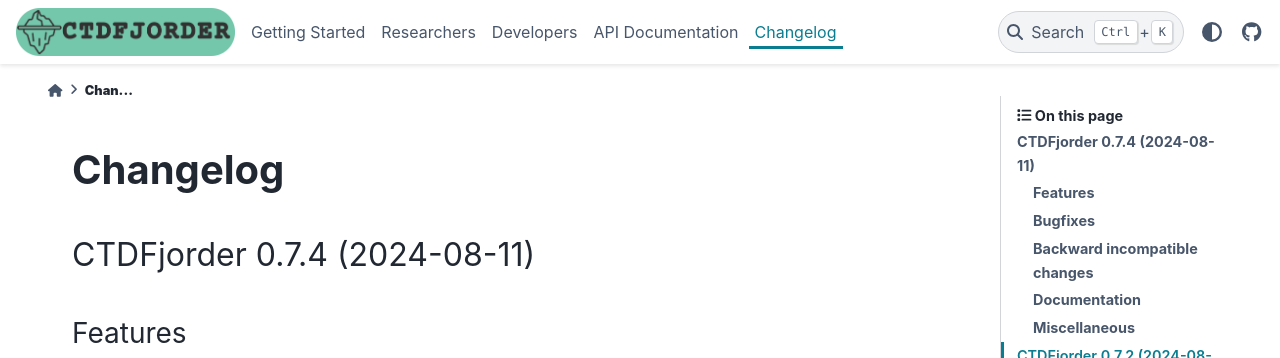
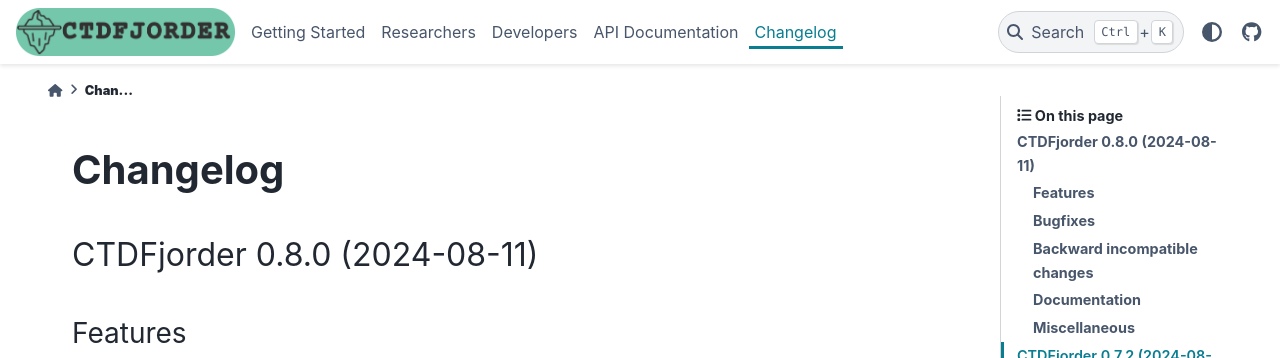
Before and after one commit to nikothomas/ctdfjorder, a Sphinx documentation site: the page built from docs/changelog.rst, in a window 1280 px wide and 1317 px high. Shown: the top 358 px of the window. Built offline with Sphinx 7.4.7 and the PyData theme 0.15.4, drawn with Linux system fonts in a browser that asks for light colours.

Commit message:
Fixing pypi publishing (#32)
* Fixing pypi publishing

* changed read the docs usage link

```diff
--- a/docs/changelog.rst
+++ b/docs/changelog.rst
@@ -5,7 +5,7 @@
 .. towncrier release notes start
 
 
-CTDFjorder 0.7.4 (2024-08-11)
+CTDFjorder 0.8.0 (2024-08-11)
 =============================
 
 Features
--- a/pyproject.toml
+++ b/pyproject.toml
@@ -5,7 +5,7 @@
 [tool.poetry]
 package-mode = true
 name = "ctdfjorder"
-version = "0.7.4"
+version = "0.8.0"
 description = "A package for processing and analyzing CTD data."
 homepage = "https://github.com/nikothomas/ctdfjorder"
 repository = "https://github.com/nikothomas/ctdfjorder"
@@ -75,7 +75,7 @@
 package = "ctdfjorder"
 package_dir = "."
 filename = "docs/changelog.rst"
-version = "0.7.4"
+version = "0.8.0"
 template = "docs/_templates/changelog.rst.jinja"
 underlines = ["=", "^", "-", "~"]
 
```
Also changed, not shown: README.md (+1 -1 lines), 1 other file.
